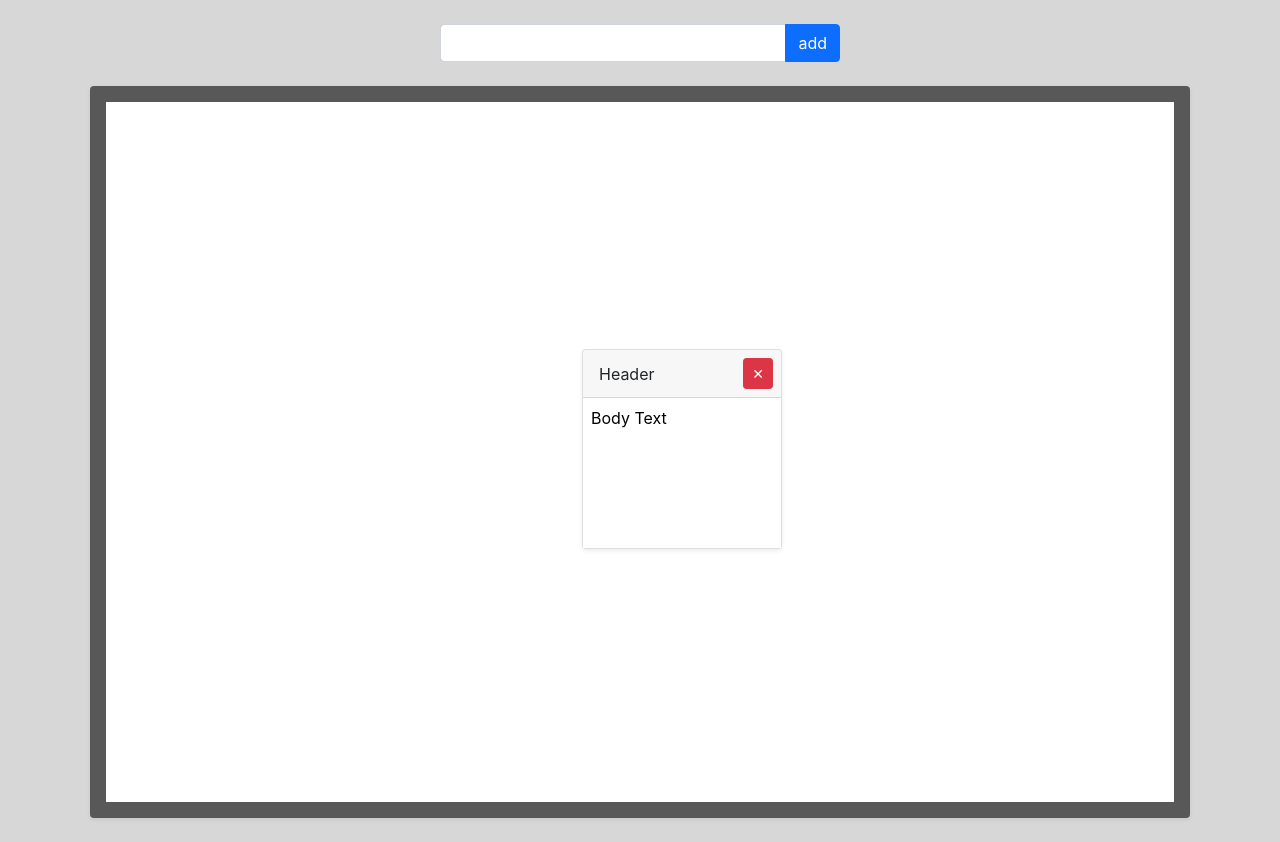
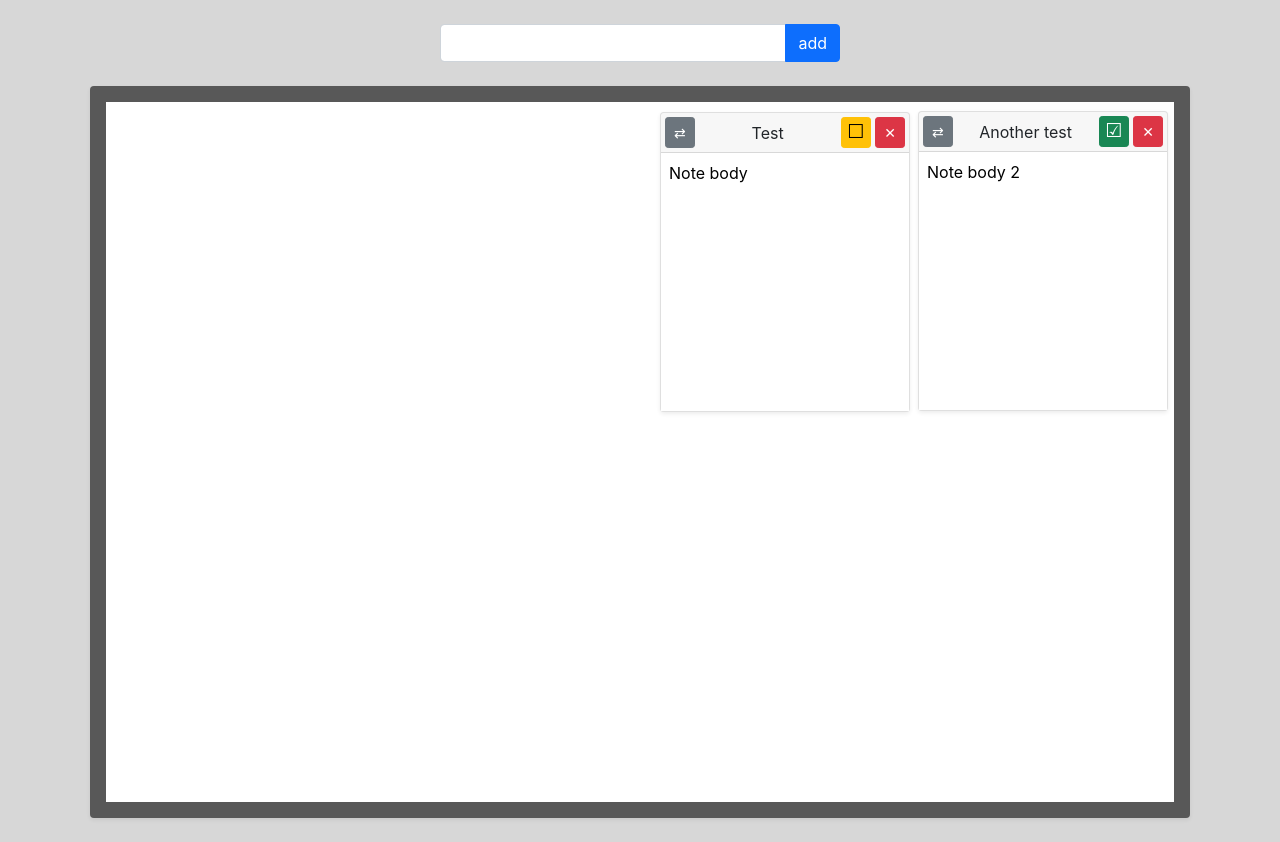
Before and after one commit to constantine-design/sticky-notes, a React (Create React App) app: page / in a window 1280 px wide. Built offline with nearby package versions, Linux system fonts and the light colour scheme; data requests are answered from the project's data file.

Commit message:
Finally manage everythig

```diff
--- a/db.json
+++ b/db.json
@@ -1,12 +1,20 @@
 {
   "todos": [
     {
-      "title": "Header",
-      "body": "Body Text",
+      "title": "Test",
+      "body": "Note body",
       "isDone": false,
-      "top": 247,
-      "left": 476,
+      "top": 10,
+      "left": 554,
       "id": 1
+    },
+    {
+      "title": "Another test",
+      "body": "Note body 2",
+      "isDone": true,
+      "top": 9,
+      "left": 812,
+      "id": 2
     }
   ]
 }
--- a/src/App.js
+++ b/src/App.js
@@ -69,6 +69,19 @@ function App() {
         }
       );
     },
+    toggleDone: (item)=>{
+      api.put(`/${item.id}`, {...item, isDone: !item.isDone})
+      .then(
+        ({data}) => {
+          setTodos(todos.map(n =>
+            n.id === item.id ?
+            {...n, isDone: !item.isDone} :
+            n
+          ));
+          console.log({data});
+        }
+      );
+    },
   }
 
   return (
--- a/src/TodoItem.jsx
+++ b/src/TodoItem.jsx
@@ -37,8 +37,8 @@ const TodoItem = (props) => {
     let y = e.clientY - bounds.top - 10;
     if (x<0) x = 0;
     if (y<0) y = 0;
-    if (x>bounds.width) x = bounds.width - 200;
-    if (y>bounds.height) y = bounds.height - 200;
+    if (x>bounds.width) x = bounds.width - 250;
+    if (y>bounds.height) y = bounds.height - 300;
     setItemPos({ x: x, y: y, });
   }
 
@@ -47,14 +47,32 @@ const TodoItem = (props) => {
         className={"position-absolute card bg-white shadow-sm"+(isDragging?" dragging":"") }
         style={{ top: itemPos.y, left: itemPos.x, ...getStyles(props.item) }}
         //onClick={props.onClick.bind(null, props.item)}
-        onMouseDown={onMouseDown}
       >
-        <div className="card-header pe-2">
+        <div className="card-header p-1">
           <div className="d-flex align-items-center">
-              <div className="d-flex flex-grow-1 text-right">
+              <div className="flex-grow-0">
+                <button
+                  className="btn btn-secondary btn-sm"
+                  onMouseDown={onMouseDown}
+                >
+                  ⇄
+                </button>
+              </div>
+              <div className="flex-grow-1 text-right">
                 {props.item.title}
               </div>
-              <div className="d-flex">
+              <div className="flex-grow-0">
+                <button
+                  className= {"btn btn-sm me-1"+(!props.item.isDone?" btn-warning":" btn-success")}
+                  style={{ paddingLeft: "0.36rem", paddingRight: "0.36rem" }}
+                  onClick={()=>props.manageTodo.toggleDone(props.item)}
+                >
+                  <span style={{fontSize: "1.2rem", lineHeight: "1rem"}}>
+                    { !props.item.isDone ? "☐" : "☑" }
+                  </span>
+                </button>
+              </div>
+              <div className="flex-grow-0">
                 <button
                   className="btn btn-danger btn-sm"
                   onClick={()=>props.manageTodo.delete(props.item)}
@@ -81,8 +99,8 @@ export default TodoItem;
 const getStyles = (item) => {
     return({
         // backgroundColor: item.isDone ? "green" : "red",
-        width: "200px",
-        height: "200px",
+        width: "250px",
+        height: "300px",
         cursor: "pointer"
     });
 }
```
